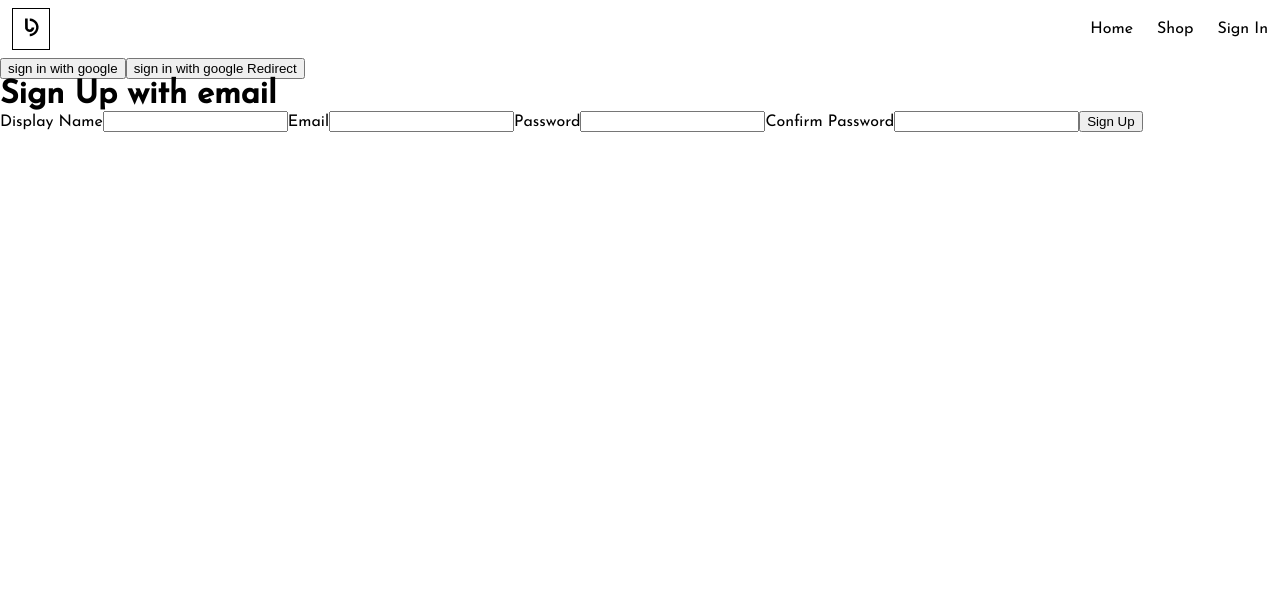
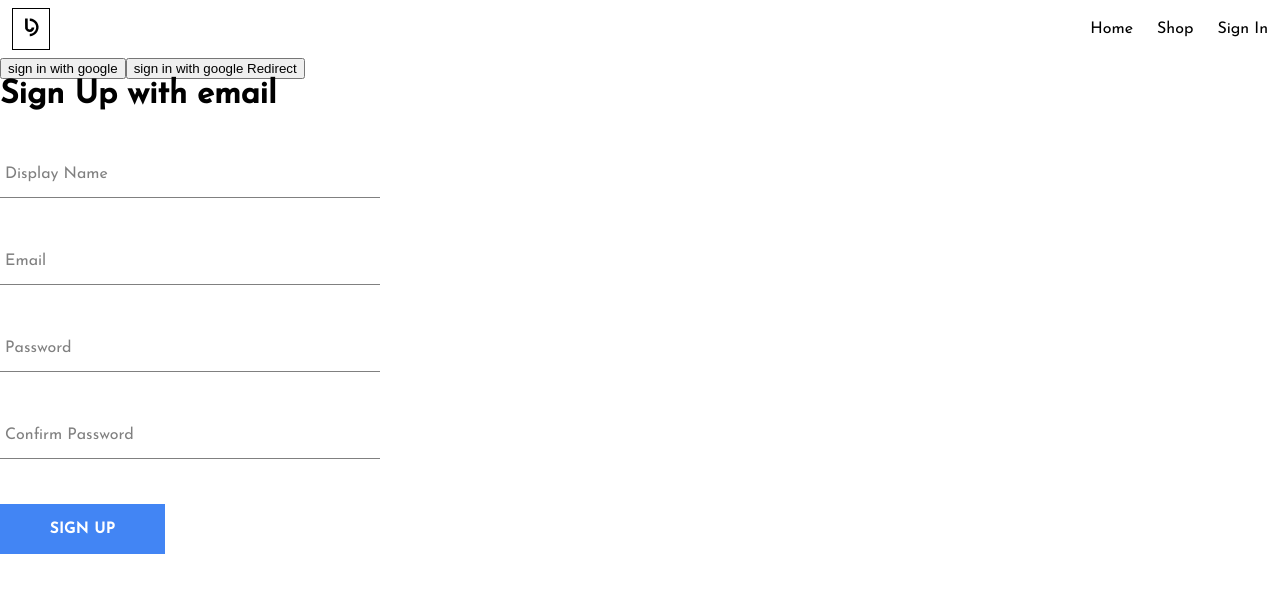
Before and after one commit to JimmyZiqiangCheng/JimmysPrintshop, a React (Create React App) app in the folder jimmysprintshop/: page /sign-in in a window 1280 px wide. Shown: the top 592 px of the page. Built offline with nearby package versions, Linux system fonts and the light colour scheme.

Commit message:
form and button component finished

```diff
--- /dev/null
+++ b/jimmysprintshop/src/components/button/Button.js
@@ -0,0 +1,18 @@
+import "./button.styles.scss";
+const BUTTON_TYPE_CLASSES = {
+  blue: "blue-button",
+  white: "white-button",
+};
+
+const Button = ({ children, buttonType, ...otherProps }) => {
+  return (
+    <button
+      className={`button-container ${BUTTON_TYPE_CLASSES[buttonType]}`}
+      {...otherProps}
+    >
+      {children}
+    </button>
+  );
+};
+
+export default Button;
--- /dev/null
+++ b/jimmysprintshop/src/components/button/button.styles.scss
@@ -0,0 +1,48 @@
+$button-blue: #4285f4;
+
+.button-container {
+  min-width: 165px;
+  width: auto;
+  height: 50px;
+  letter-spacing: 0.5px;
+  line-height: 50px;
+  font-size: 15px;
+  background-color: black;
+  color: white;
+  font-family: "Josefin Sans", sans-serif;
+  font-weight: bold;
+  text-transform: uppercase;
+  border: none;
+  cursor: pointer;
+  display: flex;
+  justify-content: center;
+
+  &:hover {
+    background-color: white;
+    color: black;
+    border: 1px solid black;
+  }
+
+  &.blue-button {
+    background-color: $button-blue;
+    color: white;
+
+    &:hover {
+      background-color: white;
+      color: $button-blue;
+      border: 1px solid $button-blue;
+    }
+  }
+
+  &.white-button {
+    background-color: white;
+    color: black;
+    border: 1px solid black;
+
+    &:hover {
+      background-color: black;
+      color: white;
+      border: none;
+    }
+  }
+}
--- /dev/null
+++ b/jimmysprintshop/src/components/form-input/FormInput.js
@@ -0,0 +1,19 @@
+import "./form-input.styles.scss";
+const FormInput = ({ label, inputOptions }) => {
+  return (
+    <div className="group ">
+      <input className="form-input" {...inputOptions} />
+      {label && (
+        <label
+          className={`form-input-label ${
+            inputOptions.value.length ? "shrink" : ""
+          }`}
+        >
+          {label}
+        </label>
+      )}
+    </div>
+  );
+};
+
+export default FormInput;
--- /dev/null
+++ b/jimmysprintshop/src/components/form-input/form-input.styles.scss
@@ -0,0 +1,54 @@
+$sub-color: grey;
+$main-color: black;
+
+@mixin shrinkLabel {
+  top: -14px;
+  font-size: 12px;
+  color: $main-color;
+}
+
+.group {
+  position: relative;
+  margin: 45px 0;
+
+  .form-input {
+    background: none;
+    background-color: white;
+    color: $sub-color;
+    font-size: 18px;
+    padding: 10px 10px 10px 5px;
+    display: block;
+    width: 100%;
+    border: none;
+    border-radius: 0;
+    border-bottom: 1px solid $sub-color;
+    margin: 25px 0;
+
+    &:focus {
+      outline: none;
+    }
+
+    &:focus ~ .form-input-label {
+      @include shrinkLabel();
+    }
+  }
+
+  input[type="password"] {
+    letter-spacing: 0.3em;
+  }
+
+  .form-input-label {
+    color: $sub-color;
+    font-size: 16px;
+    font-weight: normal;
+    position: absolute;
+    pointer-events: none;
+    left: 5px;
+    top: 10px;
+    transition: 300ms ease all;
+
+    &.shrink {
+      @include shrinkLabel();
+    }
+  }
+}
--- a/jimmysprintshop/src/components/sign-up/SignUpForm.js
+++ b/jimmysprintshop/src/components/sign-up/SignUpForm.js
@@ -1,6 +1,9 @@
 import { useState } from "react";
 import { signUpWithEmail } from "../../service/authentication/firebase-auth";
 import { createUser } from "../../service/database/firebase-store";
+import FormInput from "../form-input/FormInput";
+import Button from "../button/Button";
+import "./sign-up-form.styles.scss";
 
 const defaultFormFields = {
   displayName: "",
@@ -42,48 +45,55 @@
   };
 
   return (
-    <div>
+    <div className="sign-up-container">
       <h1>Sign Up with email</h1>
       <form onSubmit={handleSubmit}>
-        <label>Display Name</label>
-        <input
-          type="text"
-          value={displayName}
-          name="displayName"
-          onChange={handleChange}
-          required
+        <FormInput
+          label="Display Name"
+          inputOptions={{
+            type: "text",
+            value: displayName,
+            name: "displayName",
+            onChange: handleChange,
+            required: true,
+          }}
+        />
+        <FormInput
+          label="Email"
+          inputOptions={{
+            type: "email",
+            value: email,
+            name: "email",
+            onChange: handleChange,
+            required: true,
+          }}
+        />
+        <FormInput
+          label="Password"
+          inputOptions={{
+            type: "password",
+            value: password,
+            name: "password",
+            onChange: handleChange,
+            required: true,
+            minLength: "8",
+          }}
+        />
+        <FormInput
+          label="Confirm Password"
+          inputOptions={{
+            type: "password",
+            value: confirmPassword,
+            name: "confirmPassword",
+            onChange: handleChange,
+            required: true,
+            minLength: "8",
+          }}
         />
 
-        <label>Email</label>
-        <input
-          type="email"
-          value={email}
-          name="email"
-          onChange={handleChange}
-          required
-        />
-
-        <label>Password</label>
-        <input
-          type="password"
-          value={password}
-          name="password"
-          onChange={handleChange}
-          required
-          minLength="8"
-        />
-
-        <label>Confirm Password</label>
-        <input
-          type="password"
-          value={confirmPassword}
-          name="confirmPassword"
-          onChange={handleChange}
-          required
-          minLength="8"
-        />
-
-        <button type="submit">Sign Up</button>
+        <Button type="submit" buttonType="blue">
+          Sign Up
+        </Button>
       </form>
     </div>
   );
--- /dev/null
+++ b/jimmysprintshop/src/components/sign-up/sign-up-form.styles.scss
@@ -0,0 +1,9 @@
+.sign-up-container {
+  display: flex;
+  flex-direction: column;
+  width: 380px;
+
+  h2 {
+    margin: 10px 0;
+  }
+}
```
